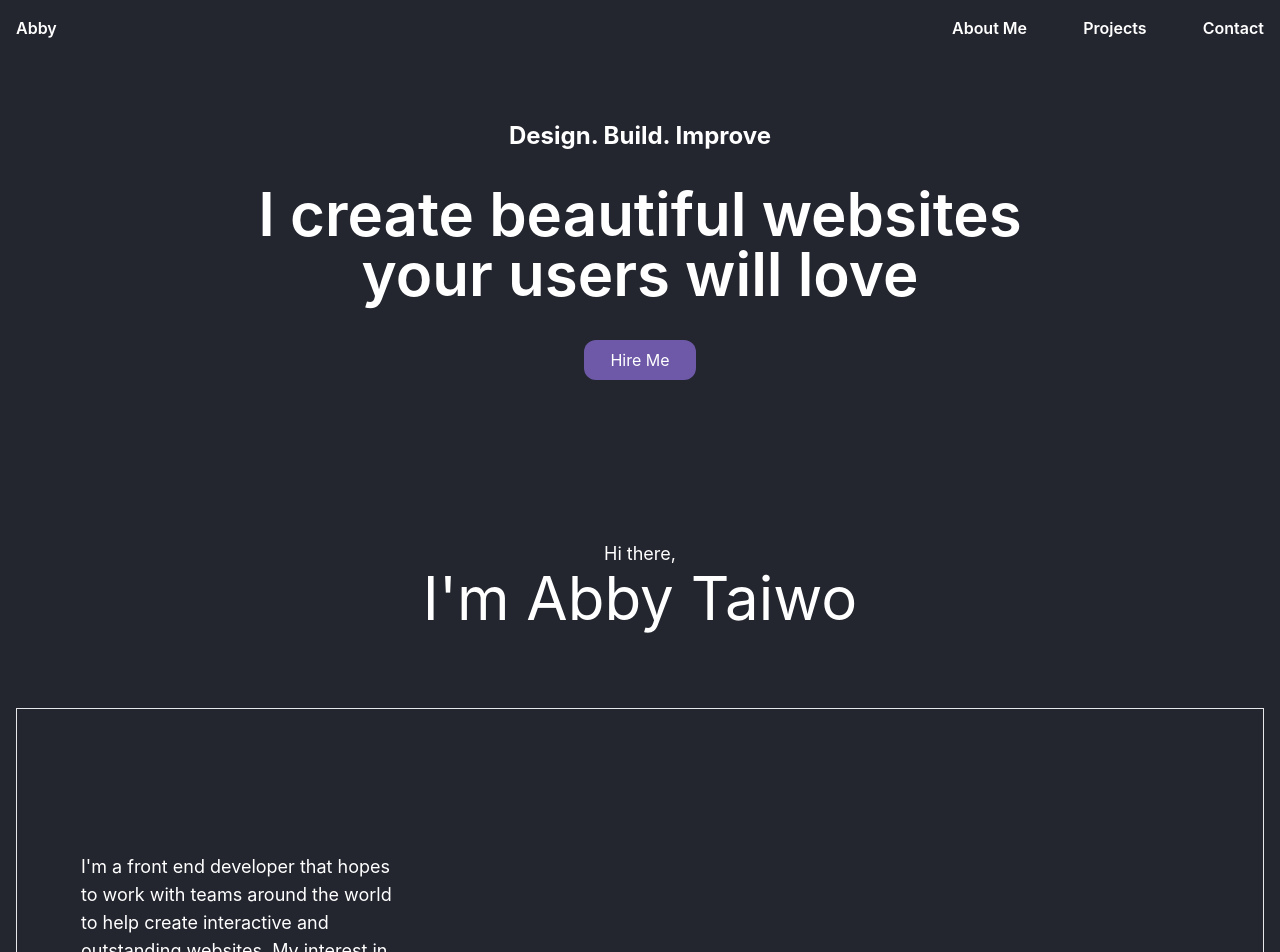
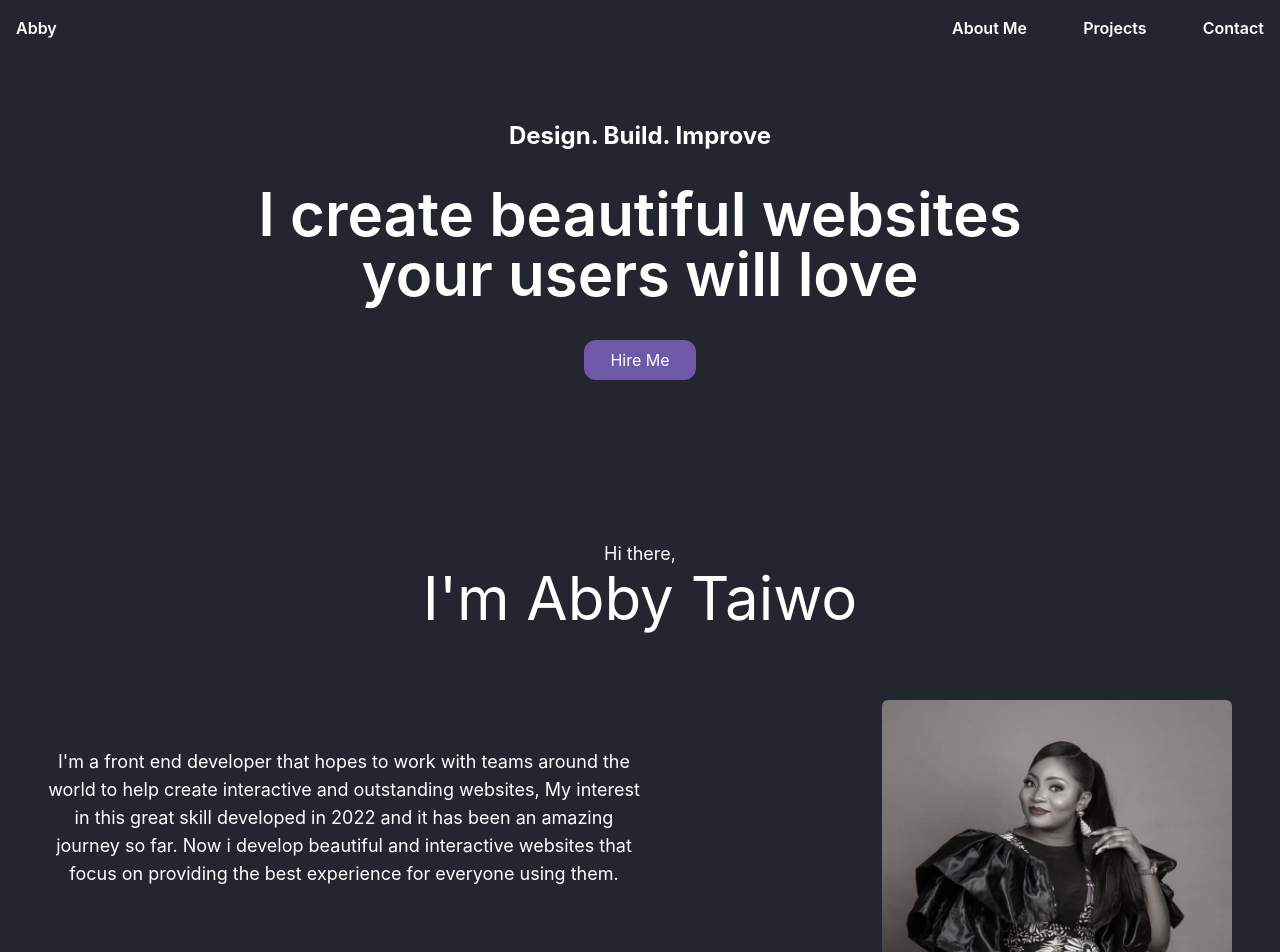
Before and after one commit to Abby-Taiwo/MyPortfolio, a React (Create React App) app: page / in a window 1280 px wide. Shown: the top 952 px of the page. Built offline with nearby package versions, Linux system fonts and the light colour scheme.

Commit message:
second commit

```diff
--- a/src/components/about.jsx
+++ b/src/components/about.jsx
@@ -7,8 +7,8 @@ function about() {
       <h4 className='text-lg'>Hi there,</h4>
       <h1 className='text-6xl'>I'm Abby Taiwo</h1>
     </div>
-    <div className='flex-col border md:flex justify-between p-16 mt-20 text-white'>
-      <h4 className='text-lg w-80 mt-20'>I'm a front end developer that hopes to work
+    <div className='grid grid-cols-1 md:grid-cols-2 mt-10 px-8 text-white'>
+      <h4 className='md:text-center text-lg mt-20'>I'm a front end developer that hopes to work
       with teams around the world to help create
       interactive and outstanding websites, My interest
       in this great skill developed in 2022 and it has
@@ -16,7 +16,14 @@ function about() {
       and interactive websites that focus on providing the
       best experience for everyone using them.
       </h4>
-      <img src={mypicture} alt="myslef" width={450} />
+      <div className='flex justify-end items-center md:mt-8 '>
+        <img
+          src={mypicture}
+          alt="myself"
+          width={350}
+          className='rounded-md '
+        />
+     </div>
     </div>
   </div>
   )
```
